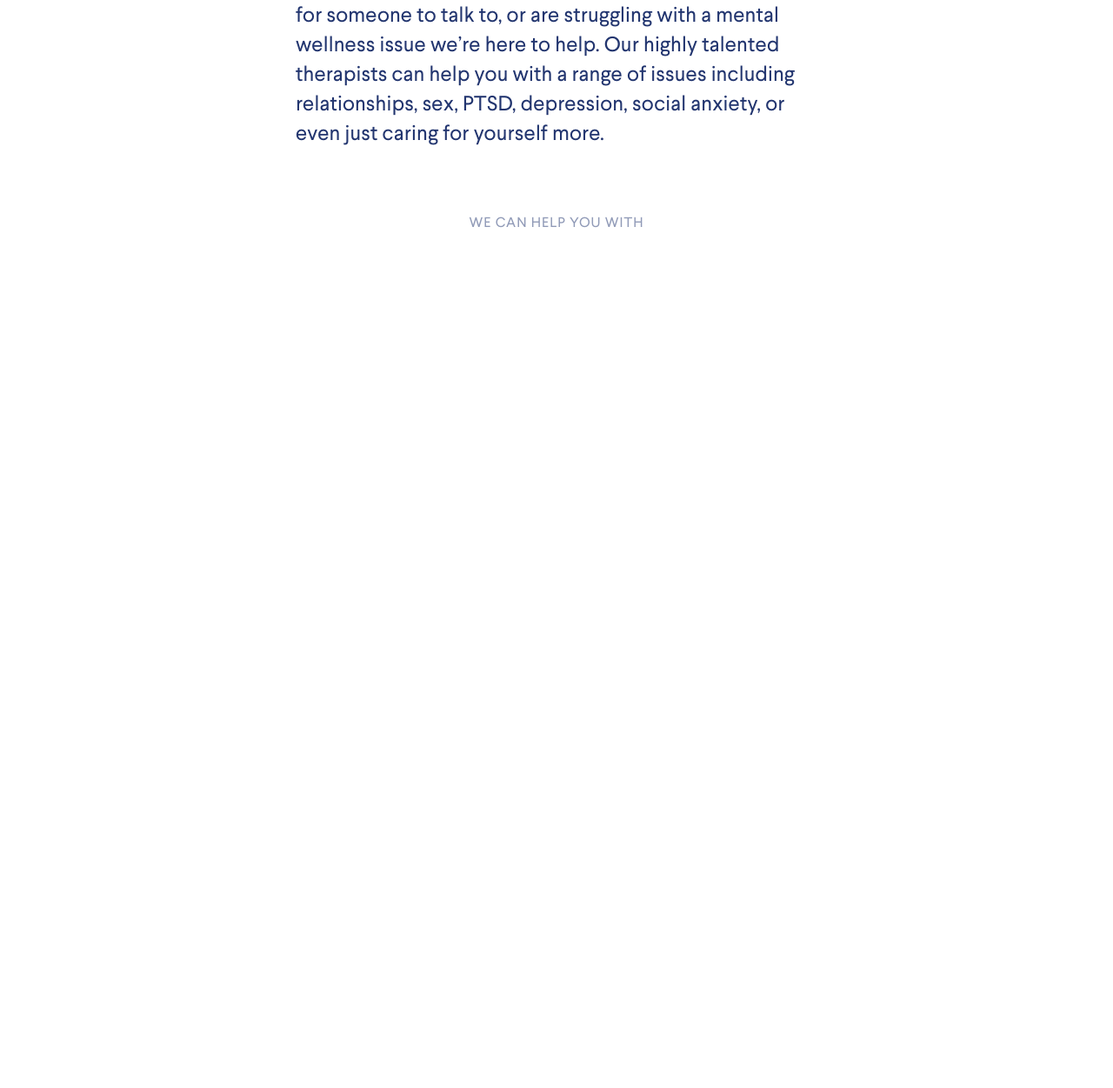
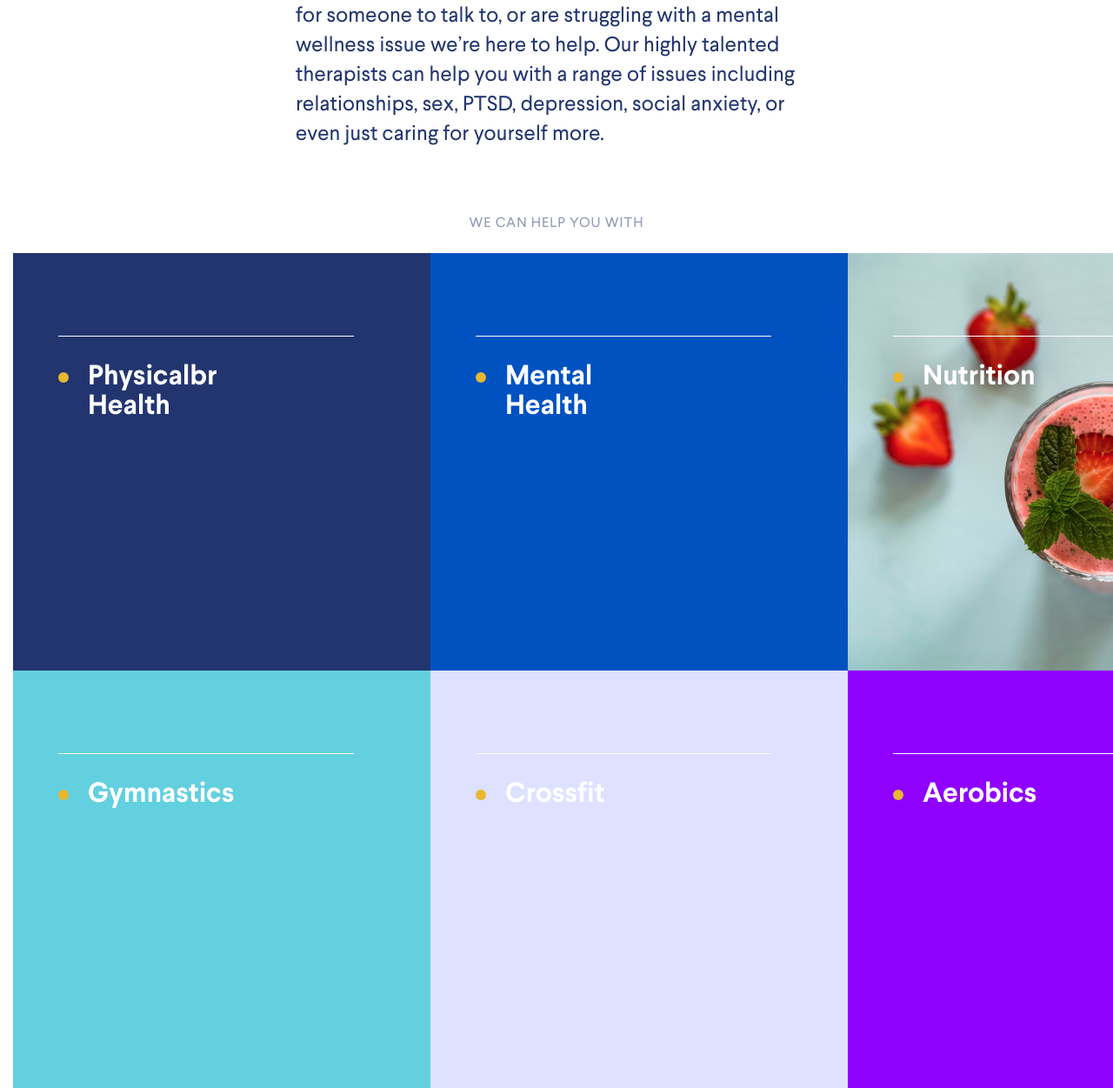
Before and after one commit to ZhmudVasil/LandingPage, a website: page src/index.html in a window 1280 px wide. Shown: the part 1649-2900 px from the top of the page at 87% size. Before the commit the page ends 1940 px from the top, so only its background shows below. Drawn offline with nearby package versions, Linux system fonts and the light colour scheme; files that its build step writes are made by us from their sources.

Commit message:
add section health

```diff
--- a/src/index.html
+++ b/src/index.html
@@ -89,6 +89,30 @@
           </div>
         </div>
       </section>
+      <section class="health">
+        <div class="container">
+          <div class="health__inner">
+            <div class="health__box health__box1">
+              <span class="health__box-text">Physicalbr <br />Health</span>
+            </div>
+            <div class="health__box health__box2">
+              <span class="health__box-text">Mental <br />Health</span>
+            </div>
+            <div class="health__box health__box3">
+              <span class="health__box-text">Nutrition</span>
+            </div>
+            <div class="health__box health__box4">
+              <span class="health__box-text">Gymnastics</span>
+            </div>
+            <div class="health__box health__box5">
+              <span class="health__box-text">Crossfit</span>
+            </div>
+            <div class="health__box health__box6">
+              <span class="health__box-text">Aerobics</span>
+            </div>
+          </div>
+        </div>
+      </section>
     </main>
   </body>
 </html>
--- a/src/scss/style.scss
+++ b/src/scss/style.scss
@@ -196,3 +196,55 @@
     width: 600px;
   }
 }
+
+.health {
+  &__inner {
+    display: grid;
+    grid-template-columns: repeat(3, 1fr);
+  }
+  &__box {
+    width: 480px;
+    height: 480px;
+    padding: 95px 88px 95px 52px;
+  }
+  &__box-text {
+    position: relative;
+    display: block;
+    font-size: 32px;
+    line-height: 34px;
+    letter-spacing: -0.006em;
+    color: #ffffff;
+    border-top: 1px solid #fff;
+    padding-top: 30px;
+    padding-left: 34px;
+    font-weight: 700;
+  }
+  &__box-text::before {
+    content: "";
+    position: absolute;
+    left: 0;
+    top: 41px;
+    width: 12px;
+    height: 12px;
+    background: #e9b730;
+    border-radius: 50%;
+  }
+  &__box1 {
+    background: #22356f;
+  }
+  &__box2 {
+    background: #0052c1;
+  }
+  &__box3 {
+    background: url("../img/joanna-kosinska-340748.jpg");
+  }
+  &__box4 {
+    background: #62d0df;
+  }
+  &__box5 {
+    background: #dee1ff;
+  }
+  &__box6 {
+    background: #8f00ff;
+  }
+}
```
